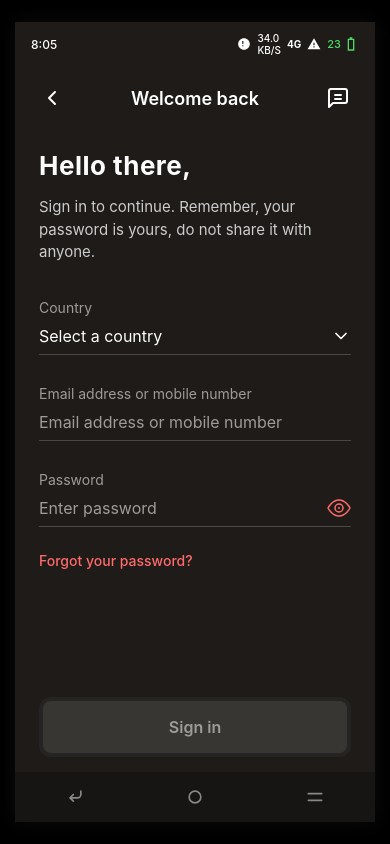
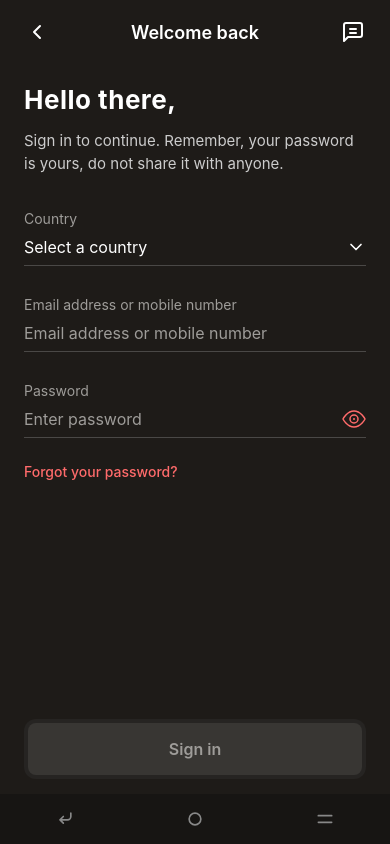
Before and after one commit to 888Greys/eq, a plain HTML site: page 1st.html in a window 390 px wide. Drawn offline with Linux system fonts and the light colour scheme.

Commit message:
style: Enhance mobile layout responsiveness and visual styling across pages, update calculator currency to KSh, and remove faux status bar.

```diff
--- a/1st.html
+++ b/1st.html
@@ -16,62 +16,36 @@
         }
 
         body {
-            background-color: #000;
-            /* Dark background for the presentation area */
+            background-color: #1a1a1a;
             display: flex;
             justify-content: center;
             align-items: center;
             min-height: 100vh;
+            color: #ffffff;
         }
 
-        /* Mobile Device Mockup Container */
+        /* --- Mobile Responsive Container --- */
         .mobile-container {
-            width: 360px;
-            height: 800px;
+            width: 100%;
+            max-width: 450px;
+            height: 100vh;
+            max-height: 900px;
             background-color: #1e1b18;
-            /* Exact dark brownish-grey from screenshot */
             position: relative;
             overflow: hidden;
             display: flex;
             flex-direction: column;
-            color: #ffffff;
-            box-shadow: 0 0 20px rgba(255, 255, 255, 0.05);
+            box-shadow: 0 20px 50px rgba(0, 0, 0, 0.5);
         }
 
-        /* --- Status Bar --- */
-        .status-bar {
-            display: flex;
-            justify-content: space-between;
-            align-items: center;
-            padding: 10px 16px;
-            font-size: 12px;
-            font-weight: 500;
-            color: #fff;
+        /* Responsive check for larger screens */
+        @media (min-width: 500px) {
+            .mobile-container {
+                height: 90vh;
+                border-radius: 30px;
+            }
         }
 
-        .status-right {
-            display: flex;
-            align-items: center;
-            gap: 6px;
-        }
-
-        .status-right svg {
-            width: 14px;
-            height: 14px;
-            fill: #fff;
-        }
-
-        .battery {
-            display: flex;
-            align-items: center;
-            gap: 2px;
-            color: #4cd964;
-            /* Green battery text */
-        }
-
-        .battery svg {
-            fill: #4cd964;
-        }
 
         /* --- Header --- */
         .header {
@@ -259,29 +233,6 @@
 
     <div class="mobile-container">
 
-        <!-- Faux Status Bar -->
-        <div class="status-bar">
-            <span>8:05</span>
-            <div class="status-right">
-                <!-- Simulated icons (Whatsapp, alarm, network, wifi, battery) -->
-                <svg viewBox="0 0 24 24">
-                    <path
-                        d="M12 2C6.48 2 2 6.48 2 12s4.48 10 10 10 10-4.48 10-10S17.52 2 12 2zm-1 14H9v-2h2v2zm0-4H9V7h2v5z" />
-                </svg>
-                <span style="font-size: 10px;">34.0<br>KB/S</span>
-                <span style="font-size: 10px; font-weight: bold;">4G</span>
-                <svg viewBox="0 0 24 24">
-                    <path d="M1 21h22L12 2 1 21zm12-3h-2v-2h2v2zm0-4h-2v-4h2v4z" />
-                </svg>
-                <div class="battery">
-                    <span style="font-size: 11px;">23</span>
-                    <svg viewBox="0 0 24 24" style="width:16px;height:16px;">
-                        <path d="M17 4h-3V2h-4v2H7v18h10V4zm-2 16H9V6h6v14z" fill="#4cd964" />
-                        <path d="M11 18h2v-4h-2v4zm0-6h2V8h-2v4z" fill="#1e1b18" />
-                    </svg>
-                </div>
-            </div>
-        </div>
 
         <!-- Header -->
         <div class="header">
```
Also changed, not shown: ai_studio_code (1).html (+19 -13 lines), ai_studio_code.html (+16 -58 lines), apply.html (+29 -23 lines), calculator.html (+23 -11 lines), index.html (+1 -0 lines).
